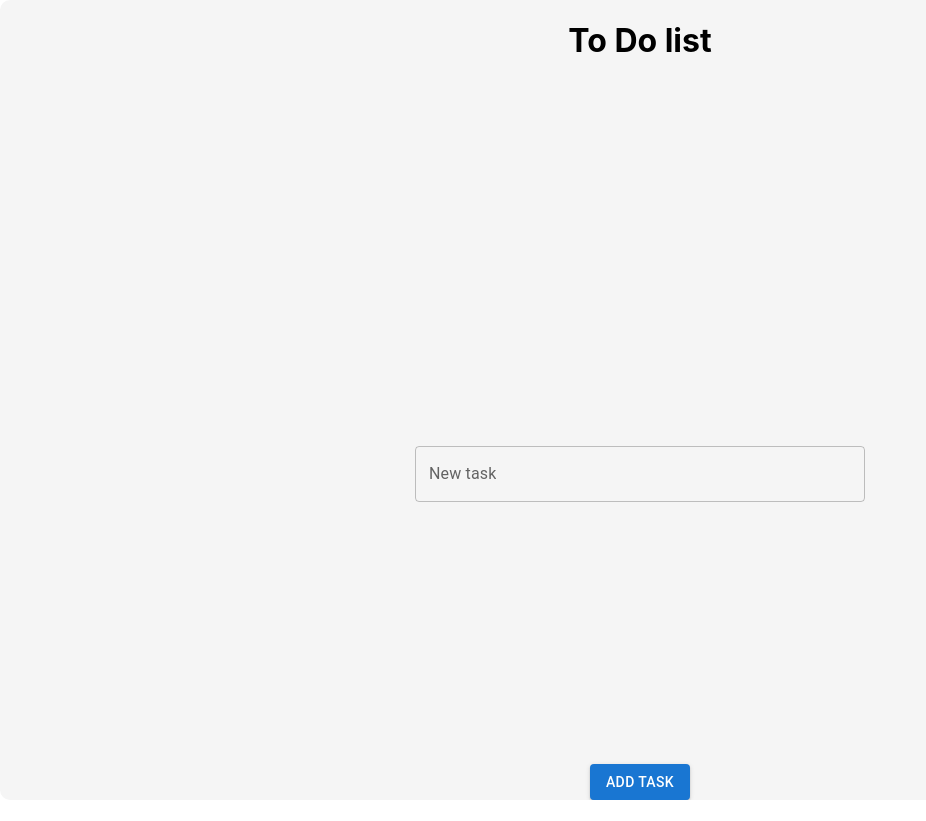
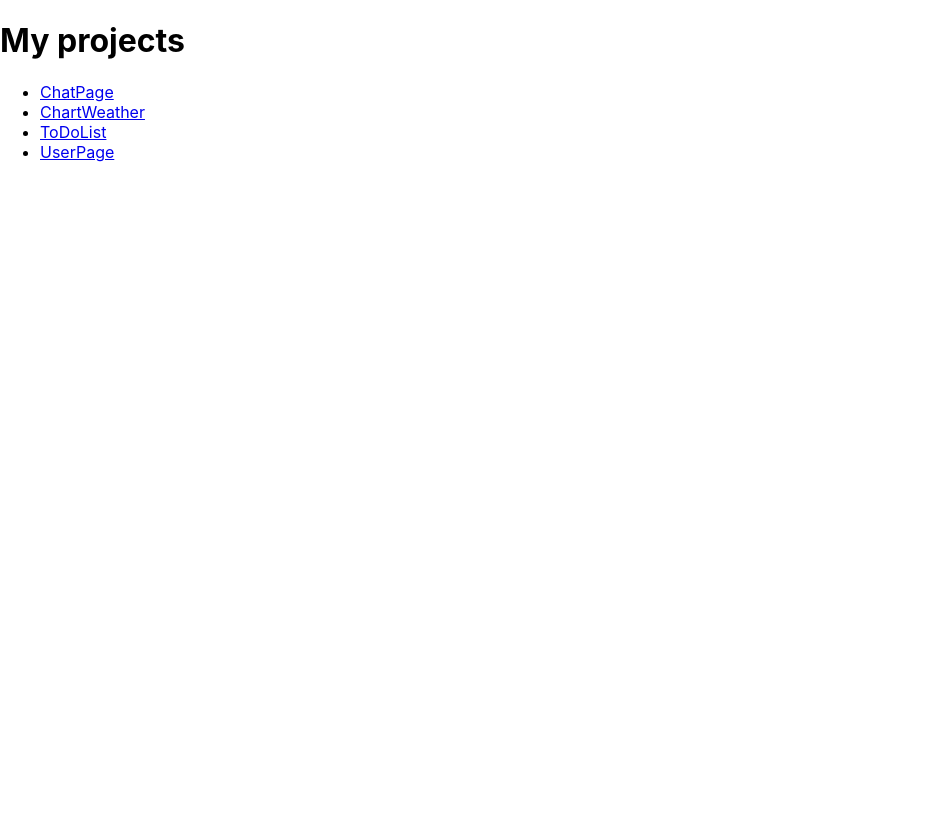
Before and after one commit to Alina-Gimp/learning-react, a React (Create React App) app: page / in a window 1280 px wide. Shown: the whole page, without its empty margins (0-926 px from the left). Before the commit the page ends 800 px from the top, so only its background shows below. Built offline with nearby package versions, Linux system fonts and the light colour scheme.

Commit message:
React routing

```diff
--- a/src/App.js
+++ b/src/App.js
@@ -1,9 +1,24 @@
+import React from 'react';
+import {
+  Routes,
+  Route,
+} from 'react-router-dom';
+import Home from './home/Home';
+import ChatPage from './chat/ChatPage';
+import ChartWeather from './weather/ChartWeather';
 import ToDoList from './to-do-list/ToDoList';
+import UserPage from './crm/user/UserPage';
 
-function App() {
+export default function App() {
   return (
-    <ToDoList />
+    <div>
+      <Routes>
+        <Route path="/" element={<Home />} />
+        <Route path="chat" element={<ChatPage />} />
+        <Route path="weather" element={<ChartWeather />} />
+        <Route path="to-do-list" element={<ToDoList />} />
+        <Route path="user" element={<UserPage />} />
+      </Routes>
+    </div>
   );
 }
-
-export default App;
--- a/src/index.js
+++ b/src/index.js
@@ -1,14 +1,17 @@
 import React from 'react';
 import ReactDOM from 'react-dom/client';
 import './index.css';
+import { BrowserRouter } from 'react-router-dom';
 import reportWebVitals from './reportWebVitals';
 import App from './App';
 
 const root = ReactDOM.createRoot(document.getElementById('root'));
 root.render(
   <React.StrictMode>
-    <App />
-  </React.StrictMode>
+    <BrowserRouter>
+      <App />
+    </BrowserRouter>
+  </React.StrictMode>,
 );
 
 // If you want to start measuring performance in your app, pass a function
```
